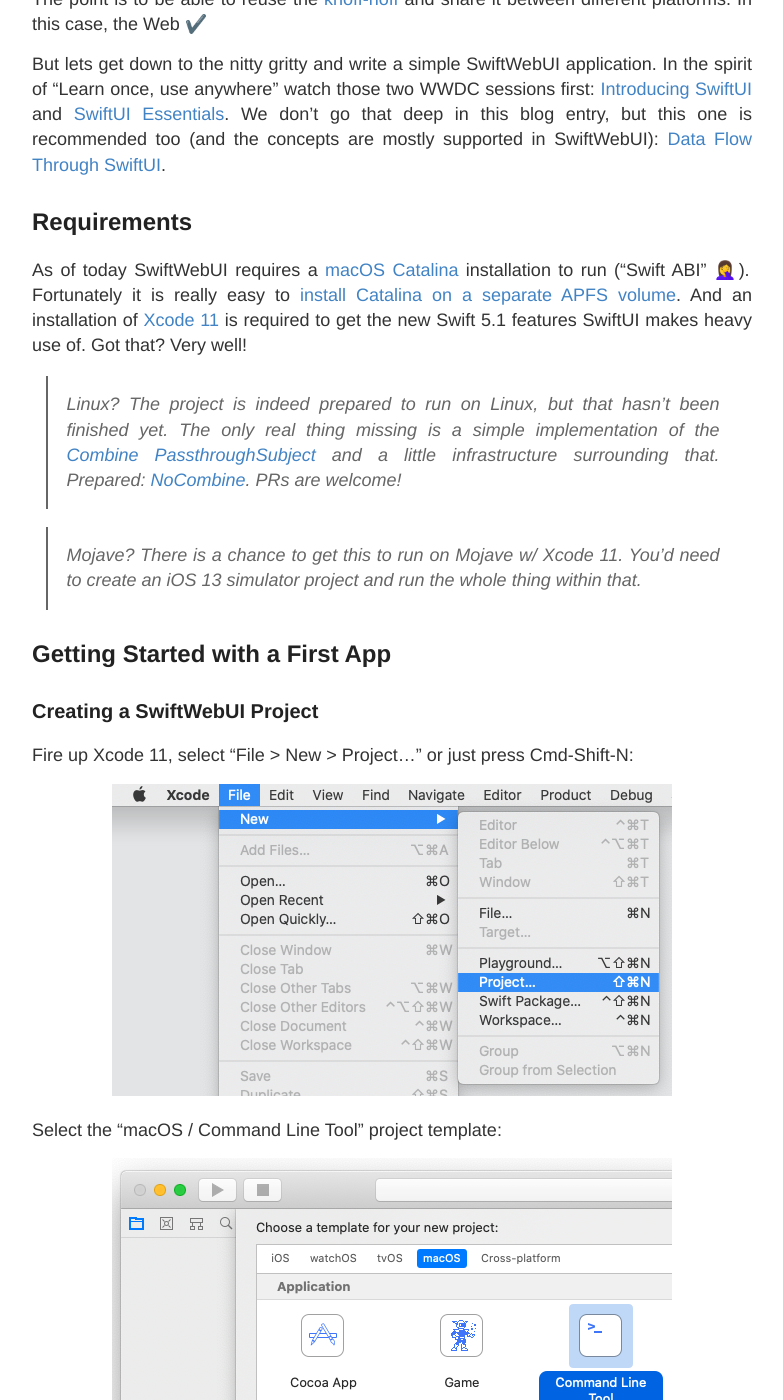
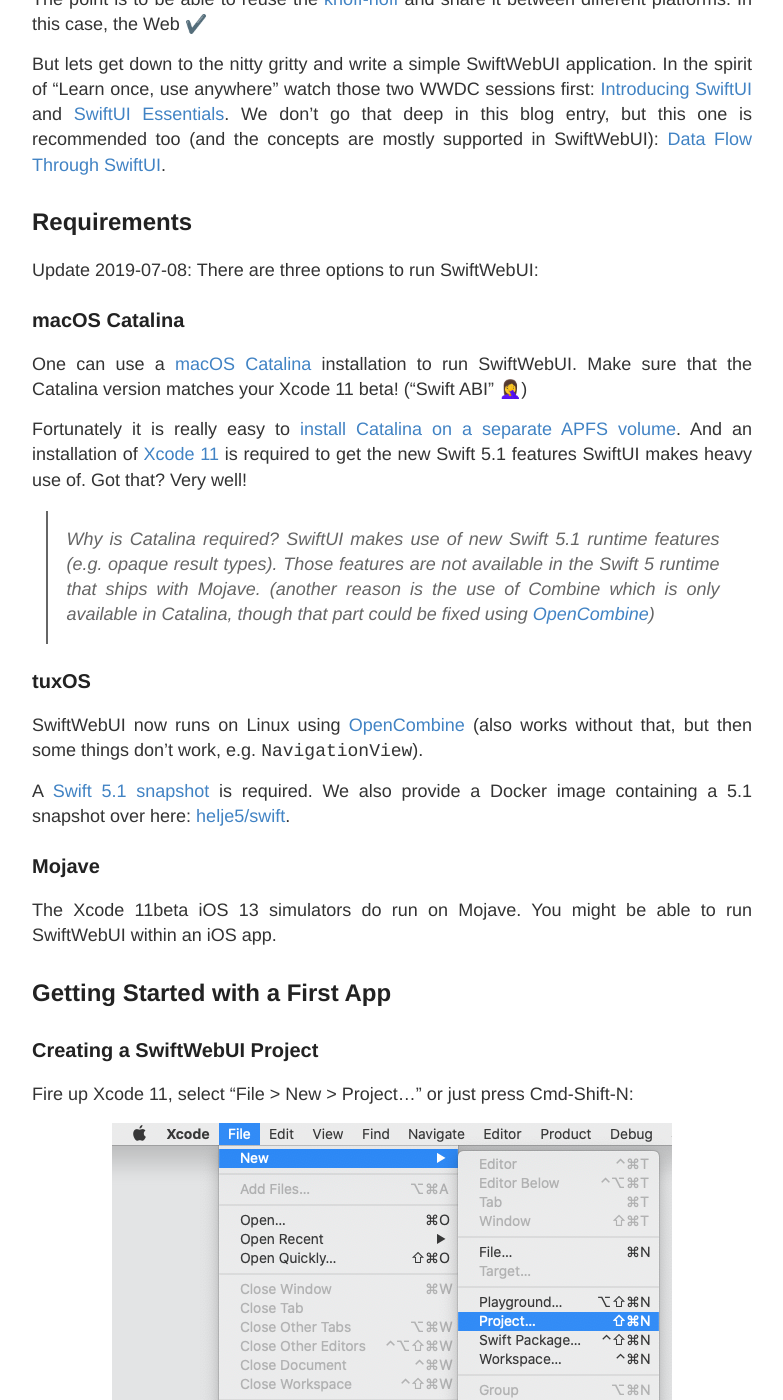
Before and after one commit to AlwaysRightInstitute/alwaysrightinstitute.github.io, a Jekyll site: the page built from _posts/2019-06-30-swiftwebui.md, in a window 1280 px wide and 1400 px high, scrolled down 1749 px. Shown: the whole window, without its empty margins (248-1031 px from the left). Built offline with Jekyll 4.4.1, drawn with Linux system fonts in a browser that asks for light colours; comment, search, counter and statistics services are not loaded.

Commit message:
Updated requirements
...

```diff
--- a/_posts/2019-06-30-swiftwebui.md
+++ b/_posts/2019-06-30-swiftwebui.md
@@ -102,9 +102,15 @@
 
 ## Requirements
 
-As of today SwiftWebUI requires a
+Update 2019-07-08: There are three options to run SwiftWebUI:
+
+### macOS Catalina
+
+One can use a
 [macOS Catalina](https://www.apple.com/macos/catalina-preview/)
-installation to run (“Swift ABI” 🤦‍♀️).
+installation to run SwiftWebUI.
+Make sure that the Catalina version matches your Xcode 11 beta! (“Swift ABI” 🤦‍♀️)
+
 Fortunately it is really easy to
 [install Catalina on a separate APFS volume](https://support.apple.com/en-us/HT208891).
 And an installation of
@@ -112,19 +118,28 @@
 is required to get the new Swift 5.1 features SwiftUI makes heavy use of.
 Got that? Very well!
 
-> Linux? The project is indeed _prepared_ to run on Linux,
-> but that hasn't been finished yet.
-> The only real thing missing is a simple implementation
-> of the
-> [Combine](https://developer.apple.com/documentation/combine)
-> [PassthroughSubject](https://developer.apple.com/documentation/combine/passthroughsubject)
-> and a little infrastructure surrounding that.
-> Prepared: [NoCombine](https://github.com/SwiftWebUI/SwiftWebUI/blob/master/Sources/SwiftWebUI/Misc/NoCombine.swift).
-> PRs are welcome!
+> Why is Catalina required? SwiftUI makes use of new Swift 5.1 runtime features
+> (e.g. opaque result types).
+> Those features are not available in the Swift 5 runtime that ships with
+> Mojave.
+> (another reason is the use of Combine which is only available in Catalina,
+> though that part could be fixed using
+> [OpenCombine](https://github.com/broadwaylamb/OpenCombine))
 
-> Mojave? There is a chance to get this to run on Mojave w/ Xcode 11.
-> You'd need to create an iOS 13 simulator project and run the
-> whole thing within that.
+### tuxOS
+
+SwiftWebUI now runs on Linux using
+[OpenCombine](https://github.com/broadwaylamb/OpenCombine) (also works without
+that, but then some things don't work, e.g. `NavigationView`).
+
+A [Swift 5.1 snapshot](https://swift.org/download/#snapshots) is required.
+We also provide a Docker image containing a 5.1 snapshot over here:
+[helje5/swift](https://cloud.docker.com/repository/docker/helje5/swift/tags).
+
+### Mojave
+
+The Xcode 11beta iOS 13 simulators do run on Mojave.
+You might be able to run SwiftWebUI within an iOS app.
 
 
 ## Getting Started with a First App
```
